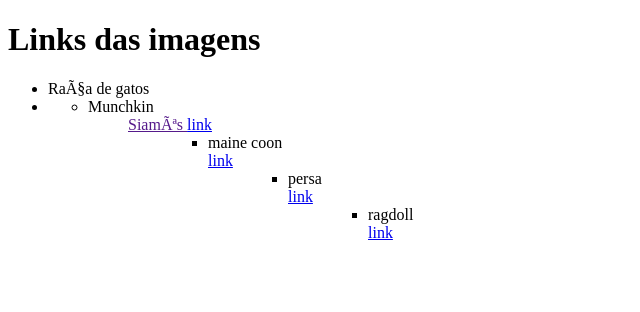
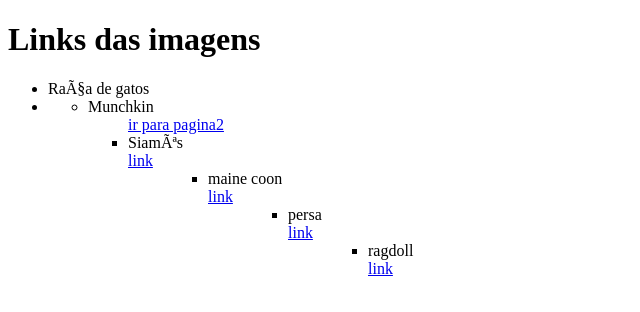
Before and after one commit to julianaguuh13/site-gpml, a plain HTML site: page index.html in a window 1280 px wide. Shown: the whole page, without its empty margins (0-640 px from the left). Drawn offline with Linux system fonts and the light colour scheme.

Commit message:
Update index.html

```diff
--- a/index.html
+++ b/index.html
@@ -13,7 +13,7 @@
           <li>Munchkin</li>
           <a href="https://encrypted-tbn3.gstatic.com/licensed-image?q=tbn:ANd9GcRgvp6kUlNHOzOMVHn53bciZ4Fc0qxar3IumxjLU7Ay26Y2dpxHDrRyWHJ9qU90yqm4gPYNVwlxKObBTn4>visite o link"</a>
           <ul type=start2>
-            <a href=""
+            <a href="pg2.html">ir para pagina2</a>
             <li>Siamês</li>
              <a href="https://mypetandi.elanco.com/au/new-owners/so-you-re-thinking-about-getting-siamese-cat">link</a>
     <ul type=smart3>
```
